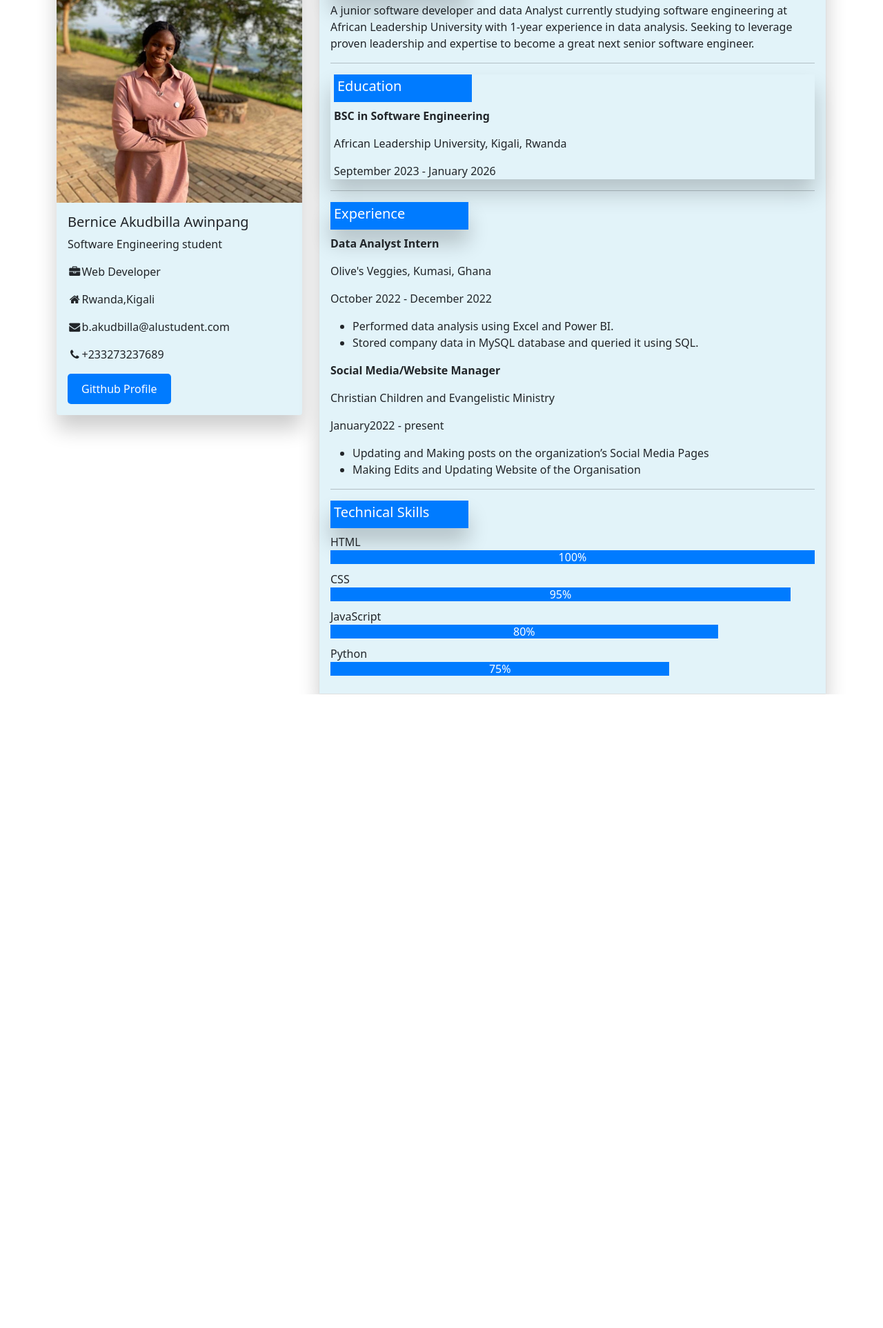
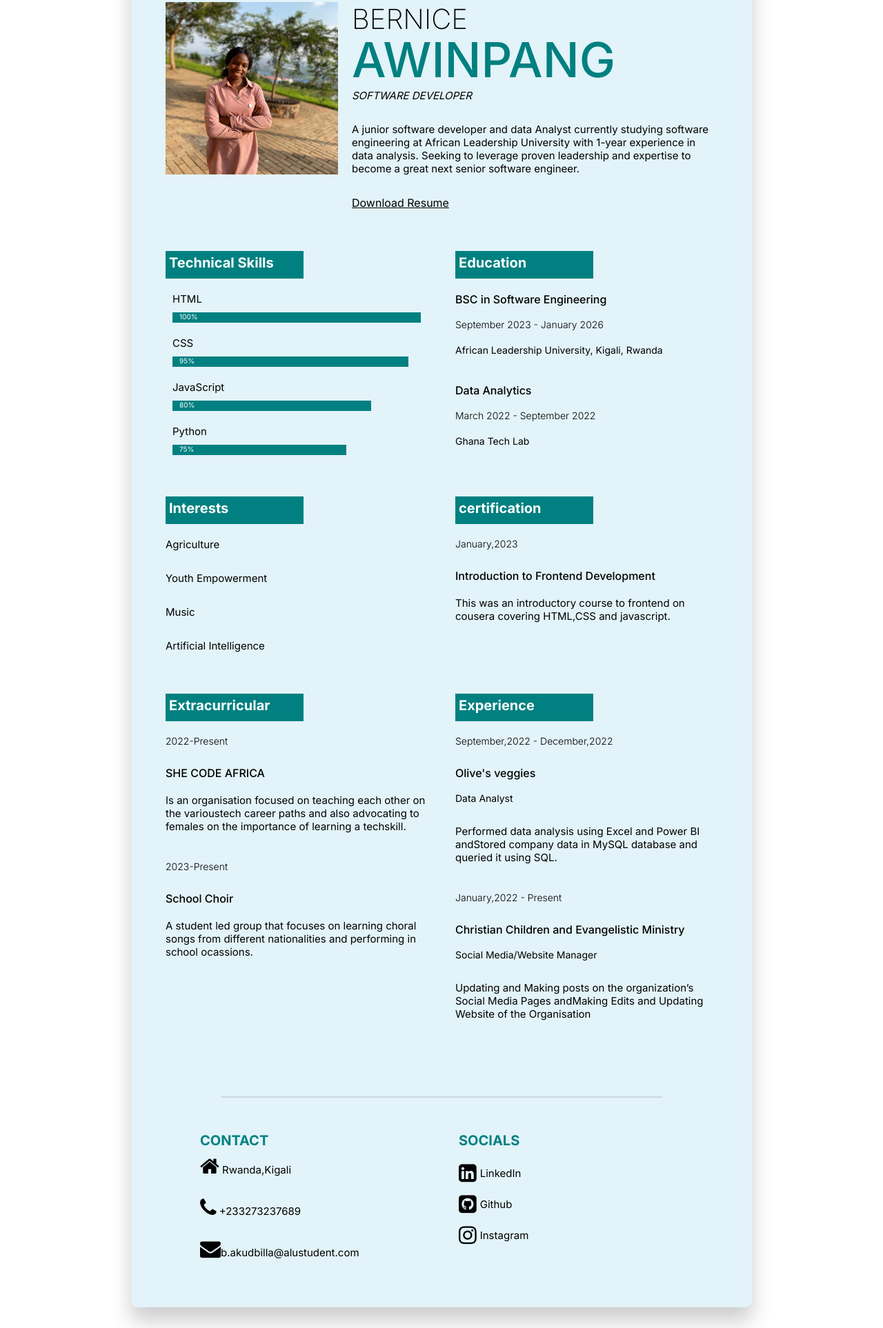
Before and after one commit to bakudbilla/CV_website, a plain HTML site: page index.html in a window 1280 px wide. Shown: the part 77-2003 px from the top of the page at 69% size. Before the commit the page ends 1084 px from the top, so only its background shows below. Drawn offline with nearby package versions, Linux system fonts and the light colour scheme.

Commit message:
resume website

```diff
--- a/index.html
+++ b/index.html
@@ -3,65 +3,38 @@
 
 <head>
     <meta charset="UTF-8">
+    <meta http-equiv="X-UA-Compatible" content="IE=edge">
     <meta name="viewport" content="width=device-width, initial-scale=1.0">
-    <title>Bernice resume</title>
-    <link rel="stylesheet" href="https://cdn.jsdelivr.net/npm/bootstrap@5.1.3/dist/css/bootstrap.min.css">
+    <title>Resume</title>
     <link rel="stylesheet" href="style.css">
     <link rel="stylesheet" href="https://cdnjs.cloudflare.com/ajax/libs/font-awesome/4.7.0/css/font-awesome.min.css">
 
+</head>
+
 <body>
     <div class="container">
-            <div class="row">
-                <div class="col-md-4">
-                    <div class="card pcard profile">
-                        <img src="./images/Awinpang.png" class="card-img-top" alt="Bernice Awinpang">
-                        <div class="card-body">
-                            <h5 class="card-title">Bernice Akudbilla Awinpang</h5>
-                            <p class="card-text">Software Engineering student</p>
-                            <p><i class="fa fa-briefcase fa-fw w3-margin-right w3-large w3-text-teal"></i>Web Developer</p>
-                            <p><i class="fa fa-home fa-fw w3-margin-right w3-large w3-text-teal"></i>Rwanda,Kigali</p>
-                            <p><i class="fa fa-envelope fa-fw w3-margin-right w3-large w3-text-teal"></i>b.akudbilla@alustudent.com</p>
-                            <p><i class="fa fa-phone fa-fw w3-margin-right w3-large w3-text-teal"></i>+233273237689</p>
-                            <a href="https://github.com/bakudbilla" class="btn btn-primary interactive-button" id="myButton">Gitthub Profile</a>
+        <div class="profile">
+            <div class="profile_container">
+                <div class="profile_profileImg">
+                    <img src="./images/Awinpang.png" alt=" shaif arfan ">
+                </div>
+                <div>
+                    <h1 class="profile_name ">
+                        <span class="profile_name_firstName ">Bernice </span>
+                        <span class="profile_name_lastName ">Awinpang</span>
+                    </h1>
+                    <p class="profile_title ">
+                        <em>Software Developer</em></p>
+                    <p class="description profile_description ">
+                        A junior software developer and data Analyst currently studying software engineering at African Leadership University with 1-year experience in data analysis. Seeking to leverage proven leadership and expertise to become a great next senior software engineer.
+                    </p>
+                    <a class="downloadBtn " href="https://docs.google.com/document/d/19GGmBnLOEEDZdHSeZnxL8ORFHQs1v5oc8rOL72hIzO4/edit?usp=sharing" download="Resume.pdf ">Download Resume</a>
                 </div>
             </div>
         </div>
-                <div class=" col-md-8 ">
-                    <div class="card pcard ">
-                        <div class="card-body summary">
-                            <h5 class="card-title rcorners1 pcard">Summary</h5>
-                            <p class="card-text">A junior software developer and data Analyst currently studying software engineering at African Leadership University with 1-year experience in data analysis. Seeking to leverage proven leadership and expertise to become a
-                                great next senior software engineer.
-                            </p>
-                            <hr>
-                            <div class="education pcard">
-                                <h2 class="rcorners1 ">Education</h2>
-                                <p><strong>BSC in Software Engineering</strong></p>
-                                <p>African Leadership University, Kigali, Rwanda</p>
-                                <p>September 2023 - January 2026</p>
-                            </div>
-                            <hr>
-                            <div class="experience ">
-                                <h2 class="rcorners1 pcard ">Experience</h2>
-                                <p><strong>Data Analyst Intern</strong></p>
-                                <p>Olive's Veggies, Kumasi, Ghana</p>
-                                <p>October 2022 - December 2022</p>
-                                <ul>
-                                    <li>Performed data analysis using Excel and Power BI.</li>
-                                    <li>Stored company data in MySQL database and queried it using SQL.</li>
-                                </ul>
-                                <p><strong>Social Media/Website Manager</strong></p>
-                                <p>Christian Children and Evangelistic Ministry</p>
-                                <p>January2022 - present</p>
-                                <ul>
-                                    <li>Updating and Making posts on the organization’s Social Media Pages</li>
-                                    <li>Making Edits and Updating Website of the Organisation</li>
-                                </ul>
-                            </div>
-                            <hr>
         <div class="skills ">
-                                <h2 class="rcorners1 pcard ">Technical Skills</h2>
-                            </div>
+            <h2 class="rcorners1">Technical Skills</h2>
+
             <div class="progress-container">
                 <div class="progress-label">HTML</div>
                 <div class="progress-bar" id="html-bar">100%</div>
@@ -72,15 +45,140 @@
                 <div class=" progress-label">JavaScript</div>
                 <div class="progress-bar" id="js-bar">80%</div>
 
-                                <div class="progress-label">Python</div>
+                <div class=" progress-label">Python</div>
                 <div class="progress-bar" id="py-bar">75%</div>
+            </div>
+        </div>
+
+        <div class="edu ">
+            <h3 class="rcorners1 ">Education</h3>
+            <div class="edu_item ">
+                <h4 class="item_title ">BSC in Software Engineering</h4>
+                <p class="item_preTitle ">September 2023 - January 2026</p>
+                <p class="item_subtitle ">
+                    African Leadership University, Kigali, Rwanda
+                </p>
+            </div>
+            <div class="edu_item ">
+                <h4 class="item_title ">Data Analytics</h4>
+                <p class="item_preTitle ">March 2022 - September 2022</p>
+                <p class="item_subtitle ">
+                    Ghana Tech Lab
+                </p>
+            </div>
+        </div>
+
+        <div class="ref ">
+            <h3 class="rcorners1 ">Interests</h3>
+            <div class="ref_item ">
+
+
+                <p class="description ">Agriculture
+                </p>
+                <p class="description ">Youth Empowerment</p>
+            </div>
+
+            <div class="description ">
+                <p class="description ">Music</h4>
+                    <p class="description "> Artificial Intelligence</p>
+            </div>
+        </div>
+        <div class="certification ">
+            <h3 class="rcorners1 ">certification</h3>
+            <div class="certification_item ">
+                <p class="item_preTitle ">January,2023</p>
+                <h4 class="item_title ">Introduction to Frontend Development</h4>
+                <p class="description ">
+                    This was an introductory course to frontend on cousera covering HTML,CSS and javascript.
+                </p>
+            </div>
+        </div>
+
+        <div class="awards ">
+            <h3 class="rcorners1 ">Extracurricular</h3>
+            <div class="awards_item ">
+                <p class="item_preTitle ">2022-Present</p>
+                <h4 class="item_title ">SHE CODE AFRICA</h4>
+                <p class=" description ">Is an organisation focused on teaching each other on the varioustech career paths and also advocating to females on the importance of learning a techskill.
+                </p>
+            </div>
+            <div class="awards_item ">
+                <p class="item_preTitle ">2023-Present</p>
+                <h4 class="item_title ">School Choir</h4>
+                <p class="description ">
+                    A student led group that focuses on learning choral songs from different nationalities and performing in school ocassions.
+                </p>
+            </div>
+        </div>
+
+        <div class="group-2 ">
+            <div class="exp ">
+                <h3 class="rcorners1 ">Experience</h3>
+                <div class="exp_item ">
+                    <p class="item_preTitle ">September,2022 - December,2022</p>
+                    <h4 class="item_title ">Olive's veggies</h4>
+                    <p class="item_subtitle ">Data Analyst</p>
+                    <p class=" description ">Performed data analysis using Excel and Power BI andStored company data in MySQL database and queried it using SQL.
+
+                    </p>
+                </div>
+                <div class="exp_item ">
+                    <p class="item_preTitle ">January,2022 - Present</p>
+                    <h4 class="item_title ">Christian Children and Evangelistic Ministry</h4>
+                    <p class="item_subtitle ">Social Media/Website Manager
+                        <p class="description ">
+                            Updating and Making posts on the organization’s Social Media Pages andMaking Edits and Updating Website of the Organisation
+                        </p>
+                </div>
+            </div>
+
+
+
 
         </div>
+
+
+        <hr>
+        <div class="group-3 ">
+            <div class="contact ">
+                <h3 class="title ">Contact</h3>
+                <div class="contact_info ">
+                    <p class="description ">
+                        <i class="fa fa-home fa-2x " aria-hidden="true "></i> Rwanda,Kigali
+                    </p>
+                    <p class="description ">
+                        <i class="fa fa-phone fa-2x " aria-hidden="true "></i> +233273237689
+                    </p>
+                    <p class="description ">
+                        <i class="fa fa-envelope fa-2x " aria-hidden="true "></i>b.akudbilla@alustudent.com
+                    </p>
+                </div>
+            </div>
+            <div class="social ">
+                <h3 class="title ">Socials</h3>
+                <div class="social_items ">
+                    <a href="https://www.linkedin.com/in/akudbilla-bernice-669b1b1a6/ " target="_b" class="social_item">
+                        <i class="fa fa-linkedin-square fa-2x " aria-hidden="true "></i>
+                        <span>LinkedIn</span>
+                    </a>
+                    <a href="https://github.com/bakudbilla " target="_blank " class="social_item ">
+                        <i class="fa fa-github-square fa-2x" aria-hidden="true "></i>
+                        <span>Github</span>
+                    </a>
+                    <a href="# " target="_blank " class="social_item ">
+                        <i class="fa fa-instagram fa-2x " aria-hidden="true "></i>
+
+                        <span>Instagram</span>
+                    </a>
+                </div>
+            </div>
+        </div>
+
+    </div>
+
+    </div>
+
     <script src="script.js "></script>
-                            <script src="http://cdn.jsdelivr.net/npm/@popperjs/core@2.10.2/dist/umd/popper.min.js ">
-                            </script>
-                            <script src="https://cdn.jsdelivr.net/npm/bootstrap@5.1.3/dist/js/bootstrap.min.js "></script>
-
 </body>
 
 </html>
--- a/style.css
+++ b/style.css
@@ -1,63 +1,330 @@
-                            body {
-                                padding-top: 15px;
+@import url('https://fonts.googleapis.com/css2?family=Inter:wght@200;300;400;500;600;700&display=swap');
+* {
+    padding: 0;
+    margin: 0;
+    box-sizing: border-box;
 }
 
-                            .pcard {
-                                /* Add shadows to create the "card" effect */
+ :root {
+    --primary-color: teal;
+    --text-color: black;
+}
+
+html {
+    font-size: 10px;
+}
+
+body {
+    font-family: Inter, sans-serif;
+    background-color: white;
+    color: white;
+}
+
+
+/* common styles */
+
+img {
+    width: 100%;
+}
+
+a {
+    text-decoration: none;
+    color: white;
+}
+
+.description {
+    margin-top: 1rem;
+    font-size: 1.5rem;
+    font-weight: 400;
+    color: var(--text-color);
+}
+
+.title {
+    color: var(--primary-color);
+    font-weight: 700;
+    font-size: 2rem;
+    text-transform: uppercase;
+}
+
+.item_preTitle {
+    font-size: 1.4rem;
+    color: var(--text-color);
+    font-weight: 300;
+}
+
+.item_title {
+    font-size: 1.6rem;
+    color: black;
+    font-weight: 500;
+    margin: 0.8rem 0;
+}
+
+.item_subtitle {
+    font-size: 1.4rem;
+    color: var(--text-color);
+    font-weight: 400;
+}
+
+
+/* layouts */
+
+.container {
+    max-width: 900px;
+    width: 80%;
+    margin: 30px auto;
+    display: grid;
+    padding: 5rem;
+    background-color: #E2F3F9;
+    grid-template-columns: 1fr 1fr;
+    gap: 4rem;
     box-shadow: 0 20px 30px 0 rgba(0, 0, 0, 0.2);
     transition: 0.3s;
-                            }
-                            /* On mouse-over, add a deeper shadow */
-                            /*.pcard:hover {
-                            box-shadow: 0 8px 16px 0 rgba(0, 0, 0, 0.2);
-                        }
-                        /* Add some padding inside the card container */
-
-                            .education {
-                                background-color: #E2F3F9;
-                                padding-left: 5px;
+    border-radius: 10px;
 }
 
-                            .summary {
-                                background-color: #E2F3F9;
+@media only screen and (max-width: 768px) {
+    .container {
+        width: 100%;
+        grid-template-columns: 1fr;
+        padding: 3rem;
+        gap: 7rem;
+    }
 }
 
 .profile {
-                                background-color: #E2F3F9;
-                                border: none;
+    grid-column: 1 / -1;
+    margin-bottom: 2rem;
 }
 
-                            .interactive-button {
-                                padding: 10px 20px;
-                                font-size: 16px;
-                                cursor: pointer;
-                                transition: background-color 0.3s ease;
-                                background-color: #007bff;
-                                color: #fff;
-                                border: none;
-                                border-radius: 5px;
+.group-1,
+.group-2 {
+    display: flex;
+    flex-direction: column;
+    gap: 5rem;
 }
 
-                            .interactive-button:hover {
-                                background-color: #0056b3;
+.group-3 {
+    max-width: 700px;
+    width: 100%;
+    margin: 0 auto;
+    grid-column: 1/-1;
+    display: flex;
+    flex-direction: row;
+    gap: 5rem;
 }
 
-                            .interactive-button:active {
-                                background-color: #004080;
+.group-3>div {
+    flex: 1;
+}
+
+@media only screen and (max-width: 768px) {
+    .profile {
+        margin-bottom: 0;
+    }
+    .group-3 {
+        flex-direction: column;
+    }
+}
+
+
+/* profile */
+
+.profile_container {
+    display: flex;
+    gap: 2rem;
+}
+
+.profile_profileImg {
+    max-width: 250px;
+}
+
+.profile_name_firstName {
+    color: var(--text-color);
+    font-weight: 200;
+    font-size: clamp(2rem, 8vw, 4rem);
+    text-transform: uppercase;
+    display: block;
+    margin-bottom: -0.8rem;
+}
+
+.profile_name_lastName {
+    color: teal;
+    font-weight: 500;
+    font-size: clamp(2.5rem, 15vw, 7rem);
+    text-transform: uppercase;
+    display: block;
+}
+
+.profile_title {
+    font-size: 1.5rem;
+    font-weight: 400;
+    text-transform: uppercase;
+    color: var(--text-color);
+}
+
+.downloadBtn {
+    display: block;
+    text-decoration: underline;
+    font-size: 1.6rem;
+    margin-top: 1rem;
+    color: black;
+}
+
+.downloadBtn:hover {
+    color: var(--primary-color);
+}
+
+@media only screen and (max-width: 768px) {
+    .profile_container {
+        flex-direction: column;
+    }
+}
+
+
+/* Expertise */
+
+.skills_list {
+    margin-top: 1rem;
+    margin-left: 2rem;
+    line-height: 2;
+}
+
+
+/* Ref  */
+
+.ref_item {
+    margin-top: 2rem;
+}
+
+.ref_name {
+    font-size: 1.6rem;
+    font-weight: 700;
+}
+
+
+/* eduction */
+
+.edu_item {
+    margin-top: 2rem;
+}
+
+
+/* certification */
+
+h4 {
+    padding-bottom: 10px;
+    color: black;
+}
+
+p {
+    padding-bottom: 20px;
+}
+
+.certification_item {
+    margin-top: 2rem;
+}
+
+
+/* exp */
+
+.exp_item {
+    margin-top: 2rem;
+}
+
+
+/* awards */
+
+.awards_item {
+    margin-top: 2rem;
+}
+
+
+/* Interests */
+
+.interest_items {
+    margin-top: 2rem;
+    display: flex;
+    align-items: center;
+    flex-wrap: wrap;
+    gap: 2rem;
+}
+
+.interest_item {
+    font-size: 1.5rem;
+    display: flex;
+    flex-direction: column;
+    align-items: center;
+    justify-content: center;
+    gap: 0.5rem;
+    color: var(--text-color);
+}
+
+.interest_item svg {
+    width: 2rem;
+}
+
+
+/* socials */
+
+.social_items {
+    margin-top: 2rem;
+}
+
+.social_item {
+    margin-top: 1.5rem;
+    font-size: 1.5rem;
+    display: flex;
+    gap: 0.5rem;
+    align-items: center;
+    justify-content: flex-start;
+    color: var(--text-color);
+}
+
+.social_item:hover {
+    color: var(--primary-color);
+}
+
+hr {
+    grid-column: 1/-1;
+    width: 80%;
+    margin: 0 auto;
+    margin-top: 5rem;
+    margin-bottom: 1rem;
+    border: none;
+    border-top: 2px solid rgba(128, 128, 128, 0.229);
+}
+
+@media only screen and (max-width: 768px) {
+    hr {
+        margin: 0 auto;
+    }
 }
 
 .progress-bar {
     width: 0;
-                                height: 20px;
-                                background-color: #007bff;
+    height: 15px;
+    background-color: var(--primary-color);
     margin-bottom: 10px;
-                                transition: width 1s ease-in-out;
+    padding-left: 10px;
+}
+
+.progress-container {
+    display: flex;
+    justify-content: flex-start;
+    flex-direction: column;
+    padding: 10px
+}
+
+.progress-label {
+    padding: 10px 10px 10px 0;
+    font-size: 15px;
+    color: var(--text-color);
 }
 
 .rcorners1 {
     font-size: 20px;
     color: white;
-                                background-color: #007bff;
+    background-color: var(--primary-color);
     padding: 5px;
     width: 200px;
     height: 40px;
```
Also changed, not shown: script.js (+0 -19 lines). Lines whose indentation alone changed are shown as unchanged.
